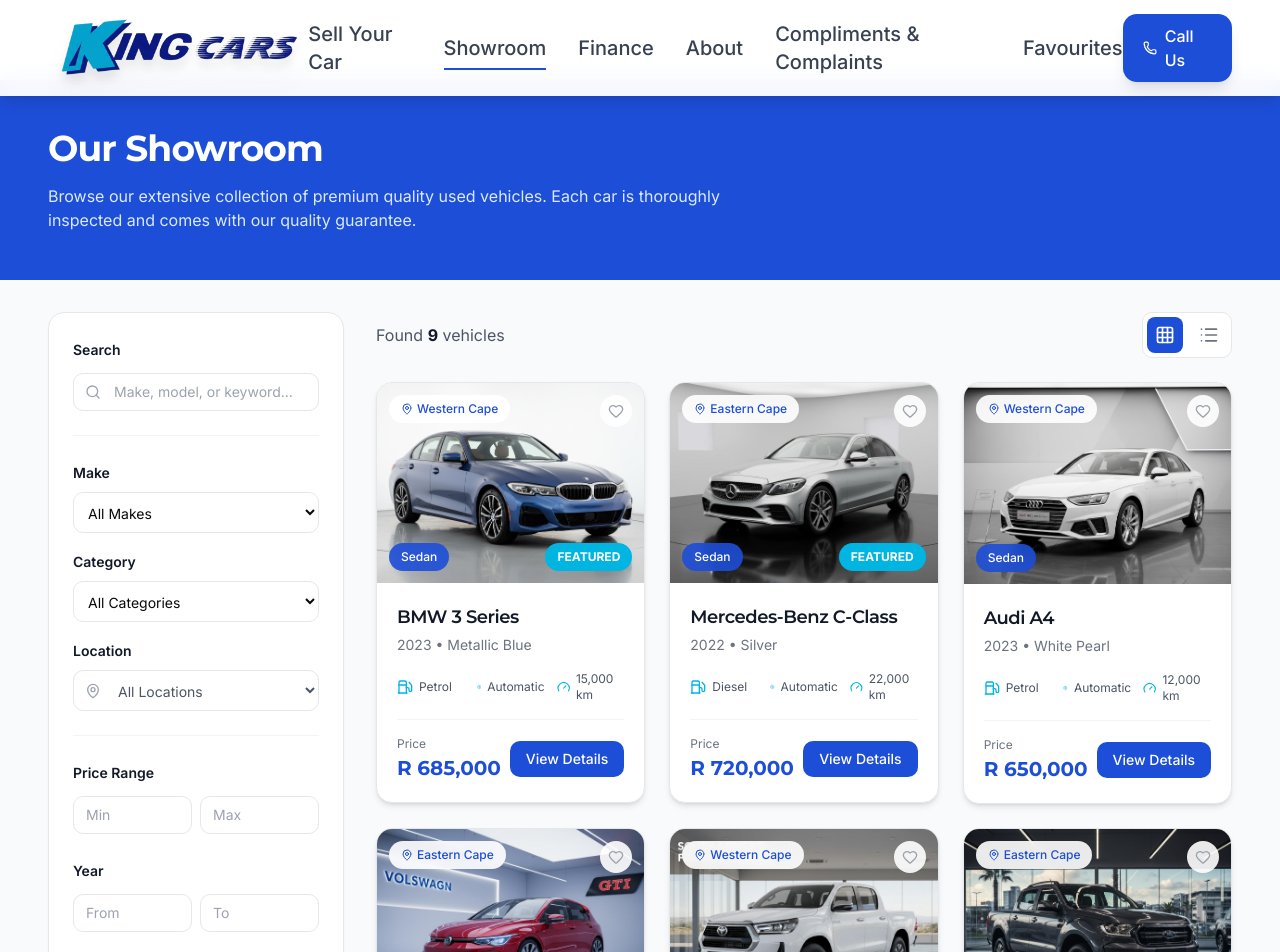
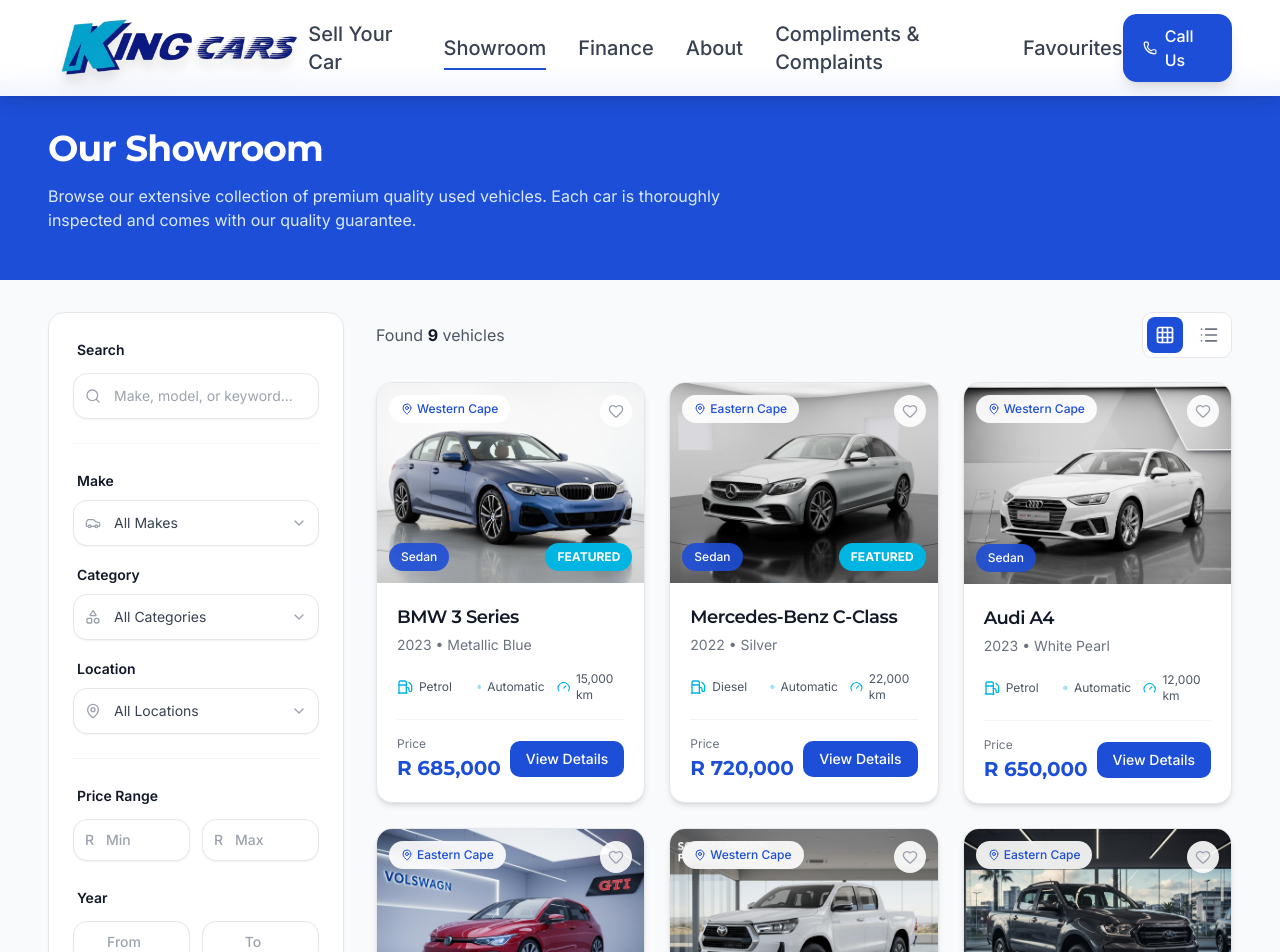
Before and after one commit to pottie2288/king-cars-website, a React (Vite) app: page /showroom in a window 1280 px wide. Shown: the top 952 px of the page. Built offline with nearby package versions, Linux system fonts and the light colour scheme.

Commit message:
style: completely redesign Showroom Page filters toolbar with modern UI, icons, and spacing

```diff
--- a/src/pages/ShowroomPage.tsx
+++ b/src/pages/ShowroomPage.tsx
@@ -1,5 +1,5 @@
 import { useState, useEffect } from 'react';
-import { Search, SlidersHorizontal, MapPin, Grid, List as ListIcon, X } from 'lucide-react';
+import { Search, SlidersHorizontal, MapPin, Grid, List as ListIcon, X, ChevronDown, Car as CarIcon, Shapes } from 'lucide-react';
 import { CarCard } from '@/components/CarCard';
 import { useInventory } from '@/hooks/useInventory';
 import type { FilterState } from '@/types';
@@ -138,7 +138,7 @@
             <div className="p-4 lg:p-6 bg-white rounded-2xl shadow-sm border border-gray-200 space-y-6">
               {/* Search */}
               <div className="space-y-3">
-                <label className="text-sm font-semibold text-gray-900">Search</label>
+                <label className="text-sm font-semibold text-gray-900 ml-1">Search</label>
                 <div className="relative">
                   <Search className="absolute left-3 top-1/2 -translate-y-1/2 w-4 h-4 text-gray-400" />
                   <input
@@ -146,7 +146,7 @@
                     placeholder="Make, model, or keyword..."
                     value={filters.searchQuery}
                     onChange={(e) => handleFilterChange('searchQuery', e.target.value)}
-                    className="w-full pl-10 pr-4 py-2 rounded-lg border border-gray-200 focus:border-king-cyan focus:ring-2 focus:ring-king-cyan/20 outline-none text-sm"
+                    className="w-full pl-10 pr-4 py-3 rounded-xl border border-gray-200 focus:border-king-cyan focus:ring-4 focus:ring-king-cyan/10 outline-none text-sm bg-white shadow-sm hover:border-king-cyan/50 transition-all"
                   />
                 </div>
               </div>
@@ -156,47 +156,68 @@
               {/* Make & Category */}
               <div className="space-y-4">
                 <div className="space-y-2">
-                  <label className="text-sm font-semibold text-gray-900">Make</label>
+                  <label className="text-sm font-semibold text-gray-900 ml-1">Make</label>
+                  <div className="relative group">
+                    <div className="absolute inset-y-0 left-0 pl-3 flex items-center pointer-events-none text-gray-400 group-hover:text-king-blue transition-colors">
+                      <CarIcon className="h-4 w-4" />
+                    </div>
                     <select
                       value={filters.make || ''}
                       onChange={(e) => handleFilterChange('make', e.target.value || null)}
-                    className="w-full p-2.5 rounded-lg border border-gray-200 focus:border-king-cyan focus:ring-2 focus:ring-king-cyan/20 outline-none text-sm bg-white"
+                      className="w-full pl-10 pr-10 py-3 rounded-xl border border-gray-200 focus:border-king-cyan focus:ring-4 focus:ring-king-cyan/10 outline-none text-sm bg-white text-gray-700 hover:border-king-cyan/50 transition-all cursor-pointer appearance-none shadow-sm"
                     >
                       <option value="">All Makes</option>
                       {makes.map(make => (
-                      <option key={make} value={make}>{make}</option>
+                        <option key={make} value={make} className="py-2">{make}</option>
                       ))}
                     </select>
+                    <div className="absolute inset-y-0 right-0 pr-3 flex items-center pointer-events-none text-gray-400 group-hover:text-king-blue transition-colors">
+                      <ChevronDown className="h-4 w-4" />
+                    </div>
+                  </div>
                 </div>
 
                 <div className="space-y-2">
-                  <label className="text-sm font-semibold text-gray-900">Category</label>
+                  <label className="text-sm font-semibold text-gray-900 ml-1">Category</label>
+                  <div className="relative group">
+                    <div className="absolute inset-y-0 left-0 pl-3 flex items-center pointer-events-none text-gray-400 group-hover:text-king-blue transition-colors">
+                      <Shapes className="h-4 w-4" />
+                    </div>
                     <select
                       value={filters.category || ''}
                       onChange={(e) => handleFilterChange('category', e.target.value || null)}
-                    className="w-full p-2.5 rounded-lg border border-gray-200 focus:border-king-cyan focus:ring-2 focus:ring-king-cyan/20 outline-none text-sm bg-white"
+                      className="w-full pl-10 pr-10 py-3 rounded-xl border border-gray-200 focus:border-king-cyan focus:ring-4 focus:ring-king-cyan/10 outline-none text-sm bg-white text-gray-700 hover:border-king-cyan/50 transition-all cursor-pointer appearance-none shadow-sm"
                     >
                       <option value="">All Categories</option>
                       {categories.map(cat => (
-                      <option key={cat} value={cat}>{cat}</option>
+                        <option key={cat} value={cat} className="py-2">{cat}</option>
                       ))}
                     </select>
+                    <div className="absolute inset-y-0 right-0 pr-3 flex items-center pointer-events-none text-gray-400 group-hover:text-king-blue transition-colors">
+                      <ChevronDown className="h-4 w-4" />
+                    </div>
+                  </div>
                 </div>
 
                 <div className="space-y-2">
-                  <label className="text-sm font-semibold text-gray-900">Location</label>
-                  <div className="relative">
-                    <MapPin className="absolute left-3 top-1/2 -translate-y-1/2 w-4 h-4 text-gray-400" />
+                  <label className="text-sm font-semibold text-gray-900 ml-1">Location</label>
+                  <div className="relative group">
+                    <div className="absolute inset-y-0 left-0 pl-3 flex items-center pointer-events-none text-gray-400 group-hover:text-king-blue transition-colors">
+                      <MapPin className="h-4 w-4" />
+                    </div>
                     <select
                       value={filters.location || ''}
                       onChange={(e) => handleFilterChange('location', e.target.value || null)}
-                      className="w-full pl-10 pr-4 py-2.5 rounded-lg border border-gray-200 focus:border-king-cyan focus:ring-2 focus:ring-king-cyan/20 outline-none text-sm bg-white text-gray-600"
+                      className="w-full pl-10 pr-10 py-3 rounded-xl border border-gray-200 focus:border-king-cyan focus:ring-4 focus:ring-king-cyan/10 outline-none text-sm bg-white text-gray-700 hover:border-king-cyan/50 transition-all cursor-pointer appearance-none shadow-sm"
                     >
                       <option value="">All Locations</option>
                       {locations.map(loc => (
-                        <option key={loc} value={loc}>{loc}</option>
+                        <option key={loc} value={loc} className="py-2">{loc}</option>
                       ))}
                     </select>
+                    <div className="absolute inset-y-0 right-0 pr-3 flex items-center pointer-events-none text-gray-400 group-hover:text-king-blue transition-colors">
+                      <ChevronDown className="h-4 w-4" />
+                    </div>
                   </div>
                 </div>
               </div>
@@ -205,42 +226,48 @@
 
               {/* Price Range */}
               <div className="space-y-3">
-                <label className="text-sm font-semibold text-gray-900">Price Range</label>
-                <div className="grid grid-cols-2 gap-2">
+                <label className="text-sm font-semibold text-gray-900 ml-1">Price Range</label>
+                <div className="grid grid-cols-2 gap-3">
+                  <div className="relative">
+                    <span className="absolute left-3 top-1/2 -translate-y-1/2 text-gray-400 font-medium text-sm">R</span>
                     <input
                       type="number"
                       placeholder="Min"
                       value={filters.minPrice || ''}
                       onChange={(e) => handleFilterChange('minPrice', e.target.value ? parseInt(e.target.value) : null)}
-                    className="w-full px-3 py-2 rounded-lg border border-gray-200 focus:border-king-cyan focus:ring-2 focus:ring-king-cyan/20 outline-none text-sm"
+                      className="w-full pl-8 pr-3 py-2.5 rounded-xl border border-gray-200 focus:border-king-cyan focus:ring-4 focus:ring-king-cyan/10 outline-none text-sm bg-white shadow-sm hover:border-king-cyan/50 transition-all font-medium"
                     />
+                  </div>
+                  <div className="relative">
+                    <span className="absolute left-3 top-1/2 -translate-y-1/2 text-gray-400 font-medium text-sm">R</span>
                     <input
                       type="number"
                       placeholder="Max"
                       value={filters.maxPrice || ''}
                       onChange={(e) => handleFilterChange('maxPrice', e.target.value ? parseInt(e.target.value) : null)}
-                    className="w-full px-3 py-2 rounded-lg border border-gray-200 focus:border-king-cyan focus:ring-2 focus:ring-king-cyan/20 outline-none text-sm"
+                      className="w-full pl-8 pr-3 py-2.5 rounded-xl border border-gray-200 focus:border-king-cyan focus:ring-4 focus:ring-king-cyan/10 outline-none text-sm bg-white shadow-sm hover:border-king-cyan/50 transition-all font-medium"
                     />
+                  </div>
                 </div>
               </div>
 
               {/* Year Range */}
               <div className="space-y-3">
-                <label className="text-sm font-semibold text-gray-900">Year</label>
-                <div className="grid grid-cols-2 gap-2">
+                <label className="text-sm font-semibold text-gray-900 ml-1">Year</label>
+                <div className="grid grid-cols-2 gap-3">
                   <input
                     type="number"
                     placeholder="From"
                     value={filters.minYear || ''}
                     onChange={(e) => handleFilterChange('minYear', e.target.value ? parseInt(e.target.value) : null)}
-                    className="w-full px-3 py-2 rounded-lg border border-gray-200 focus:border-king-cyan focus:ring-2 focus:ring-king-cyan/20 outline-none text-sm"
+                    className="w-full px-4 py-2.5 rounded-xl border border-gray-200 focus:border-king-cyan focus:ring-4 focus:ring-king-cyan/10 outline-none text-sm bg-white shadow-sm hover:border-king-cyan/50 transition-all font-medium text-center"
                   />
                   <input
                     type="number"
                     placeholder="To"
                     value={filters.maxYear || ''}
                     onChange={(e) => handleFilterChange('maxYear', e.target.value ? parseInt(e.target.value) : null)}
-                    className="w-full px-3 py-2 rounded-lg border border-gray-200 focus:border-king-cyan focus:ring-2 focus:ring-king-cyan/20 outline-none text-sm"
+                    className="w-full px-4 py-2.5 rounded-xl border border-gray-200 focus:border-king-cyan focus:ring-4 focus:ring-king-cyan/10 outline-none text-sm bg-white shadow-sm hover:border-king-cyan/50 transition-all font-medium text-center"
                   />
                 </div>
               </div>
```
Lines whose indentation alone changed are shown as unchanged.
